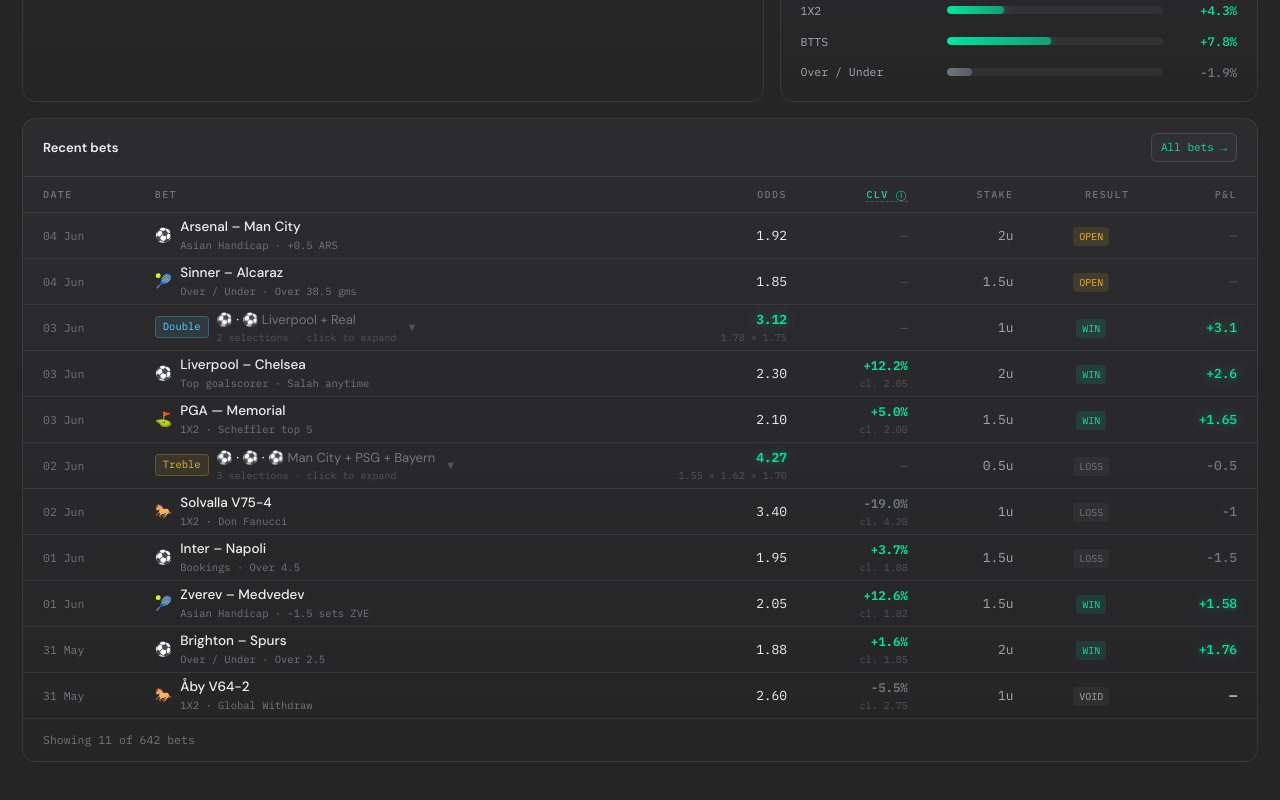
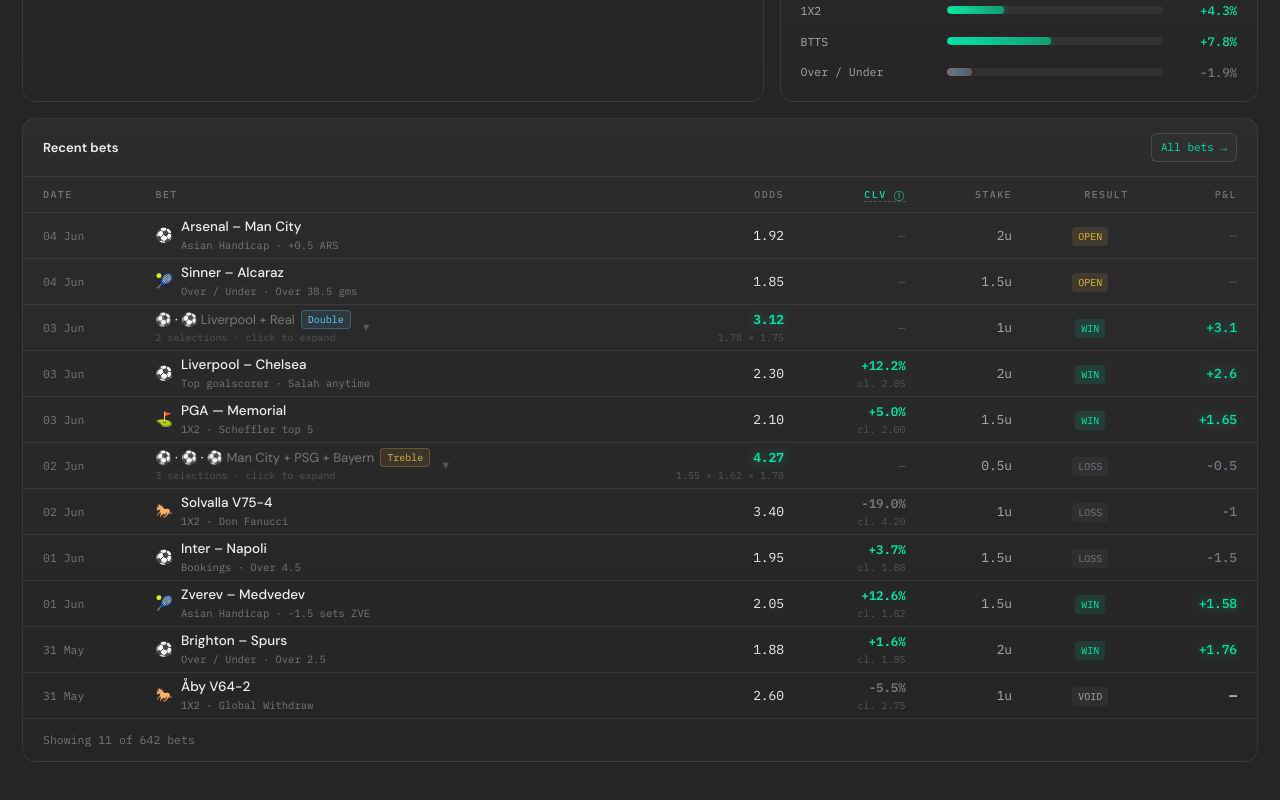
Before and after one commit to jespergisslen/bankroller, a Next.js app: page /dashboard in a window 1280 px wide. Shown: the part 737-1537 px from the top of the page. Built offline with nearby package versions, Linux system fonts and the light colour scheme.

Commit message:
fix(table): move Double/Treble/ACCA tag to after bet name

```diff
--- a/src/app/dashboard/page.tsx
+++ b/src/app/dashboard/page.tsx
@@ -306,21 +306,23 @@ function BetRow({ bet, onClick }: { bet: Bet; onClick: () => void }) {
         <td style={{ padding: "0 var(--pad)" }}>
           {isMulti ? (
             <div style={{ display: "flex", alignItems: "center", gap: 8 }}>
-              <span style={{
-                fontFamily: "var(--mono)", fontSize: 10.5, padding: "2px 7px",
-                borderRadius: 4,
-                background: betTypeColor[bet.betType] + "18",
-                border: `1px solid ${betTypeColor[bet.betType]}44`,
-                color: betTypeColor[bet.betType],
-                whiteSpace: "nowrap",
-              }}>{bet.betType}</span>
               <div>
-                <div style={{ fontSize: 13, fontWeight: 500, whiteSpace: "nowrap" }}>
-                  {bet.selections.map(s => s.sport).join(" · ")}
-                  {" "}
-                  <span style={{ color: "var(--text-3)", fontWeight: 400 }}>
-                    {bet.selections.map(s => s.match.split(" – ")[0]).join(" + ")}
+                <div style={{ display: "flex", alignItems: "center", gap: 6, whiteSpace: "nowrap" }}>
+                  <span style={{ fontSize: 13, fontWeight: 500 }}>
+                    {bet.selections.map(s => s.sport).join(" · ")}
+                    {" "}
+                    <span style={{ color: "var(--text-3)", fontWeight: 400 }}>
+                      {bet.selections.map(s => s.match.split(" – ")[0]).join(" + ")}
+                    </span>
                   </span>
+                  <span style={{
+                    fontFamily: "var(--mono)", fontSize: 10, padding: "1px 6px",
+                    borderRadius: 4,
+                    background: betTypeColor[bet.betType] + "18",
+                    border: `1px solid ${betTypeColor[bet.betType]}44`,
+                    color: betTypeColor[bet.betType],
+                    flexShrink: 0,
+                  }}>{bet.betType}</span>
                 </div>
                 <div style={{ color: "var(--text-4)", fontFamily: "var(--mono)", fontSize: 10, marginTop: 1 }}>
                   {bet.selections.length} selections · click to {expanded ? "collapse" : "expand"}
```
